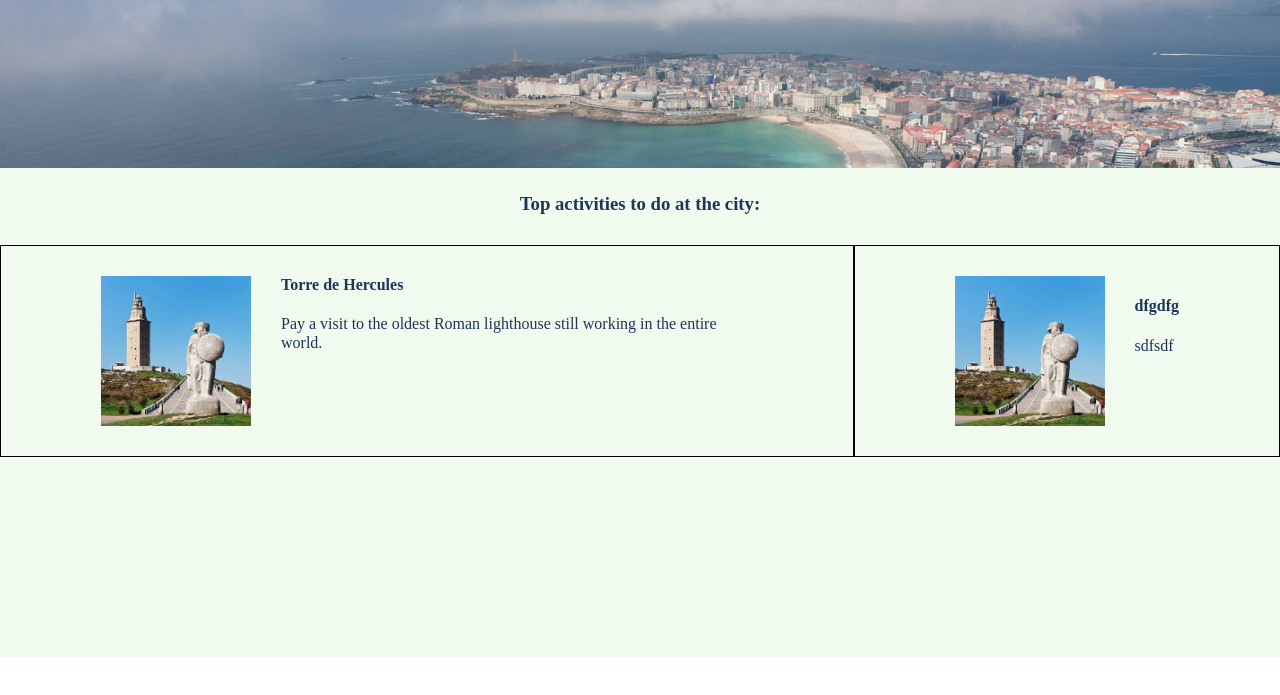
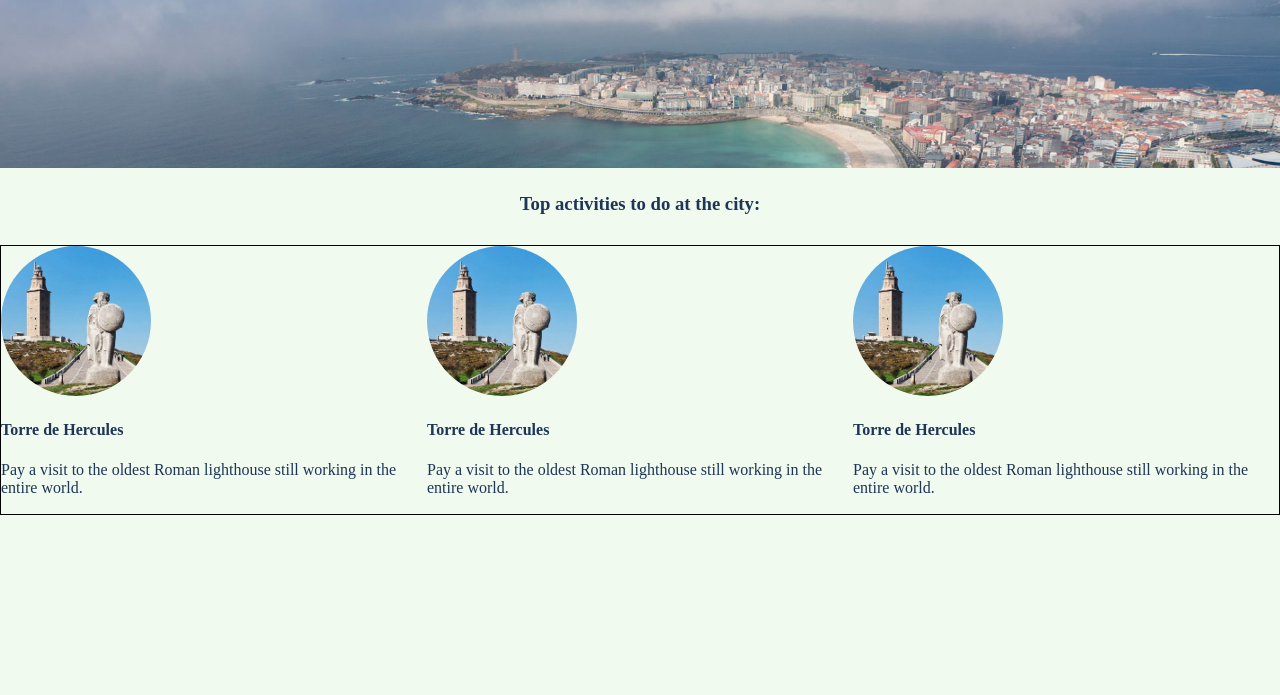
Before and after one commit to fmjaime/Hometown-Homepage, a website built with Vite: page index.html in a window 1280 px wide. Shown: the part 121-816 px from the top of the page. Built offline with nearby package versions, Linux system fonts and the light colour scheme.

Commit message:
WIP updated content layout

```diff
--- a/index.html
+++ b/index.html
@@ -13,26 +13,22 @@
         <div id="activities">
             <h3 id="activities-title">Top activities to do at the city:</h3>
             <div class="columns">
-                <div class="description">
-                        <img class="activities-pic" src="images/Torre-de-hercules.jpg">
-                    <div class="activities-description">
-                        <h4 class="activities-description-title">Torre de Hercules</h4>
-                        <p>Pay a visit to the oldest Roman lighthouse still working in the entire world.</p>
-                    </div>
+                <div class="activities-content">
+                    <img class="activities-pic" src="images/Torre-de-hercules.jpg">
+                    <h4>Torre de Hercules</h4>
+                    <p>Pay a visit to the oldest Roman lighthouse still working in the entire world.</p>
                 </div>
-                <div class="description">
-                        <img class="activities-pic" src="images/Torre-de-hercules.jpg">
-                    <div>
-                        <h4>dfgdfg</h4>
-                        <p>sdfsdf</p>
-                    </div>
+                <div class="activities-content">
+                    <img class="activities-pic" src="images/Torre-de-hercules.jpg">
+                    <h4>Torre de Hercules</h4>
+                    <p>Pay a visit to the oldest Roman lighthouse still working in the entire world.</p>
                 </div>
-
+                <div class="activities-content">
+                    <img class="activities-pic" src="images/Torre-de-hercules.jpg">
+                    <h4>Torre de Hercules</h4>
+                    <p>Pay a visit to the oldest Roman lighthouse still working in the entire world.</p>
+                </div>
             </div>
         </div>
-
-
-
-
     </body>
 </html>
--- a/styles.css
+++ b/styles.css
@@ -43,18 +43,11 @@ body {
     background: #F1FAEE;
     color: #1D3557;
     padding-bottom: 200px;
-
 }
 
 .columns {
     display: flex;
-    justify-content: space-around;
     margin-top: 30px;
-}
-
-.description {
-    display: flex;
-    padding: 30px 100px 30px 100px;
     border: 1px solid black;
 }
 
@@ -66,14 +59,5 @@ body {
 
 .activities-pic {
     width: 150px;
-    height: 150px;
-    margin-right: 30px;
+    border-radius: 50%;
 }
-
-.activities-description {
-    height: 150px;
-}
-
-.activities-description-title{
-    margin-top: 0;
-}
```
